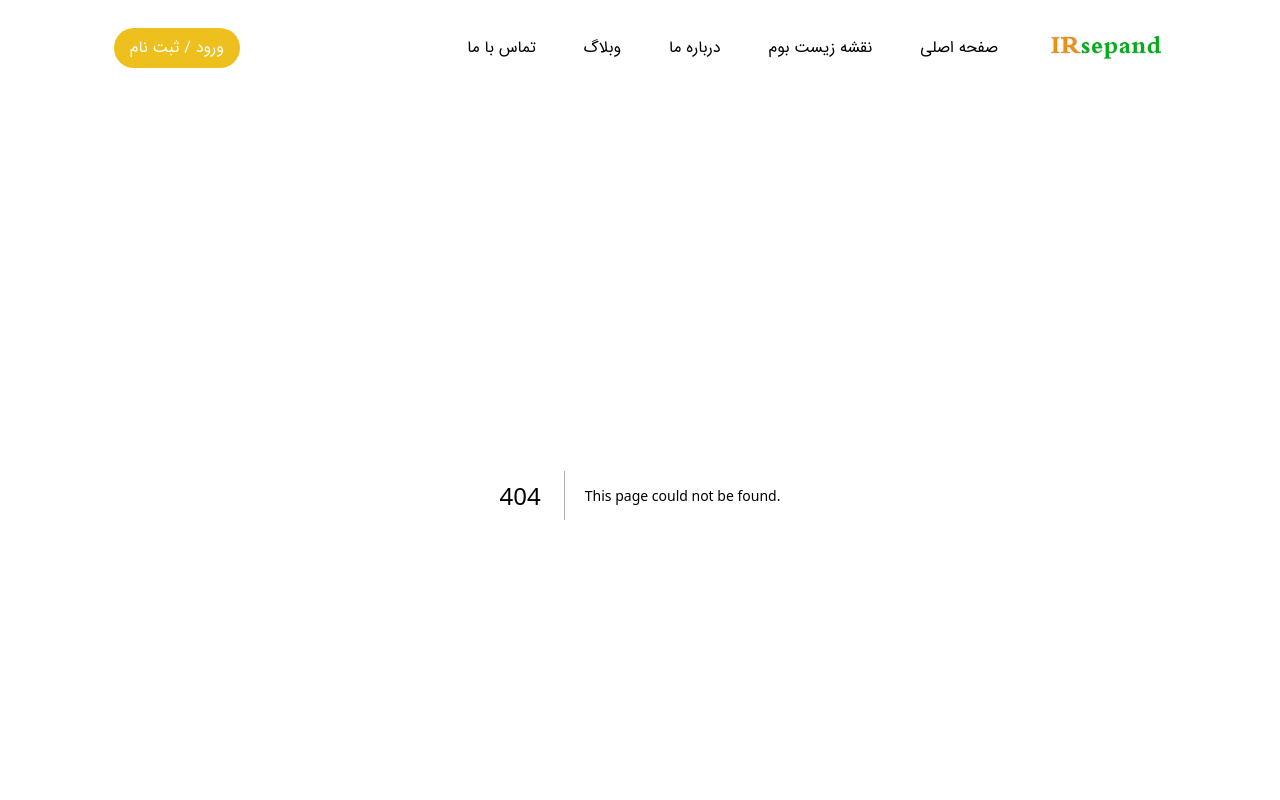
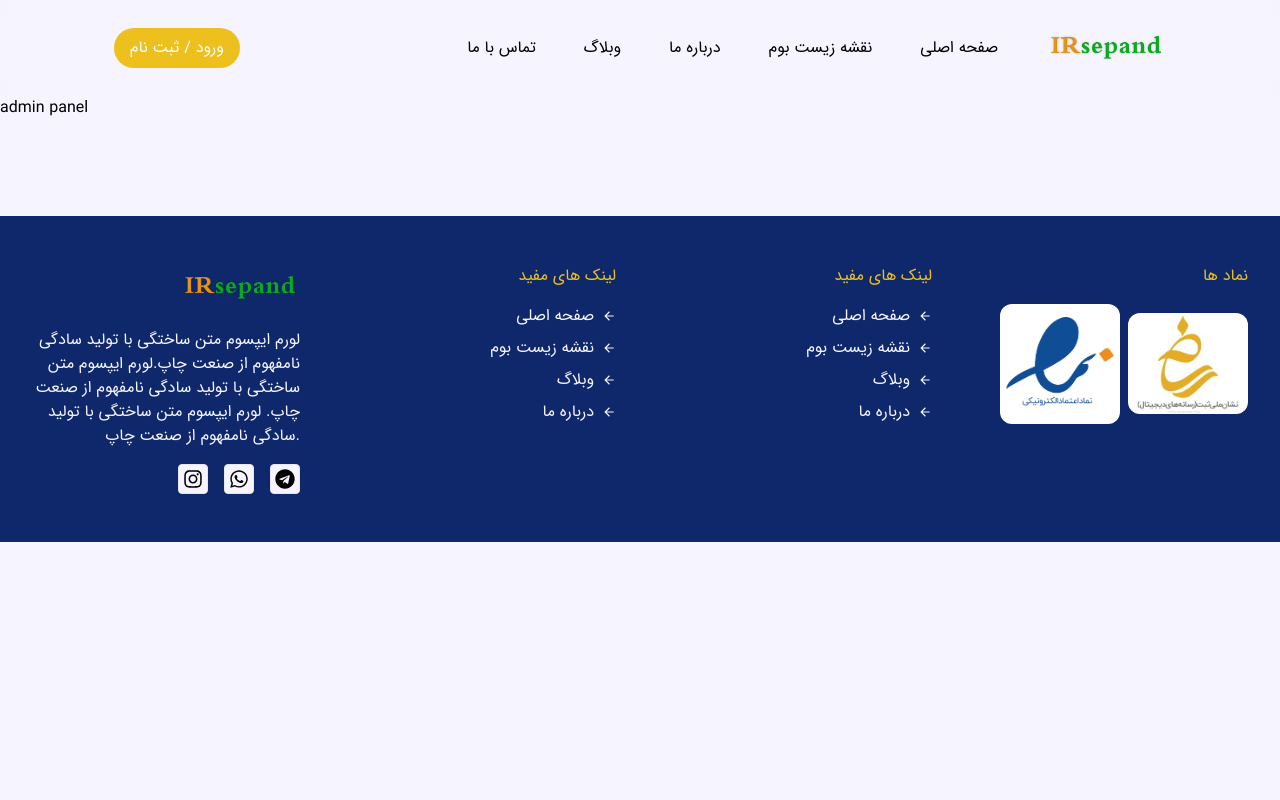
Before and after one commit to Niloofar-Palvaneh/sepand, a Next.js app: page /adminpanel in a window 1280 px wide. Before the commit this address had no page. Shown: the top 800 px of the page. Built offline with nearby package versions, Linux system fonts and the light colour scheme.

Commit message:
redirect to admin panel

```diff
--- a/src/components/globals/Navbar.jsx
+++ b/src/components/globals/Navbar.jsx
@@ -61,7 +61,13 @@ export default function Navbar() {
 
             <div className="flex items-center justify-around sticky top-0 z-50 py-6 backdrop-blur-[8px] bg-transparent sm:hidden md:hidden xl:py-2">
                 <div onClick={isOpenLoginModalHandler}>
-                    <Button title={username ? username : "ورود / ثبت نام"} />
+                    {
+                        username ? (
+                            <Button title={username} href={"/adminpanel"} />
+                        ) : (
+                            <Button title={"ورود / ثبت نام"} />
+                        )
+                    }
                 </div>
                 <ul className="flex items-center gap-12 xl:gap-8">
                     {
@@ -108,7 +114,7 @@ export default function Navbar() {
                 <div className={`z-40 w-full h-screen bg-Bsepa-300 opacity-70 fixed top-0 transition-all duration-1000 ${isShowMobileMenu ? "left-0" : "left-[5900px]"}`}></div>
             </div>
             {
-                isOpenLoginModal && <Login isOpenLoginModalHandler={isOpenLoginModalHandler} setUsername={setUsername}/>
+                isOpenLoginModal && <Login isOpenLoginModalHandler={isOpenLoginModalHandler} setUsername={setUsername} />
             }
         </>
     )
--- a/src/components/ui/Rank.jsx
+++ b/src/components/ui/Rank.jsx
@@ -68,6 +68,7 @@ export default function Rank() {
                             {
                                 groupItems.map(item => (
                                     <button
+                                        key={item.id}
                                         onClick={() => setToggleGroups(item.id)}
                                         className={`transition-all shadow ${toggleGroups == item.id && "text-white bg-Bsepa-300"} px-4 py-2 rounded-xl`} key={item.id}>
                                         {item.title}
--- a/src/components/ui/login.jsx
+++ b/src/components/ui/login.jsx
@@ -1,8 +1,9 @@
 import Button from "@/components/ui/Button";
 import { IoCloseSharp } from "react-icons/io5";
-import {  useForm } from "react-hook-form"
+import { useForm } from "react-hook-form"
+import { redirect } from "next/navigation";
 
-export default function Login({ isOpenLoginModalHandler , setUsername }) {
+export default function Login({ isOpenLoginModalHandler, setUsername }) {
 
     const { register, handleSubmit, getValues, formState: { errors } } = useForm({
         defaultValues: {
--- /dev/null
+++ b/src/pages/adminpanel/index.jsx
@@ -0,0 +1,10 @@
+
+export default function AdminPanel() {
+    return (
+        <>
+            <h2>
+                admin panel
+            </h2>
+        </>
+    )
+}
```
